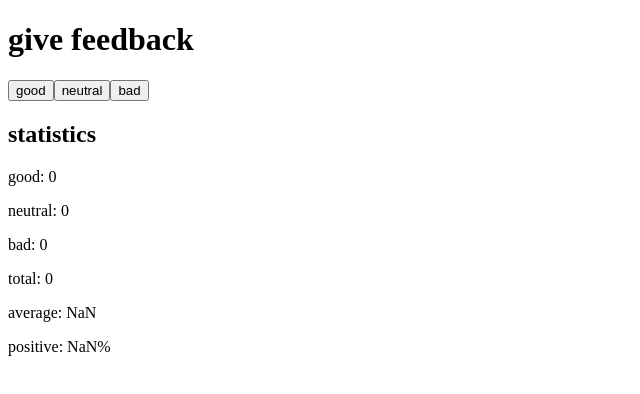
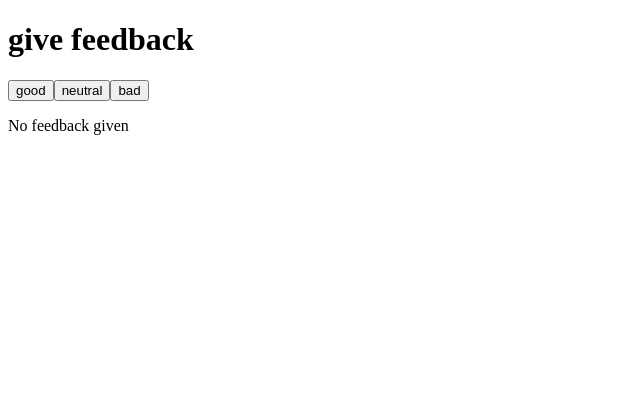
Before and after one commit to huzwares/fullstackopen, a React (Create React App) app in the folder part1/unicafe/: page / in a window 1280 px wide. Shown: the top 394 px of the page, without its empty margins (0-640 px from the left). Built offline with nearby package versions, Linux system fonts and the light colour scheme.

Commit message:
1.9: unicafe step4

```diff
--- a/part1/unicafe/src/App.js
+++ b/part1/unicafe/src/App.js
@@ -4,6 +4,11 @@ const Statistics = (props) => {
 	const good = props.good
 	const neutral = props.neutral
 	const bad = props.bad
+	if (good + neutral + bad === 0) {
+		return (
+			<p>No feedback given</p>
+		)
+	}
 	return (
 		<div>
 			<h2>statistics</h2>
```
